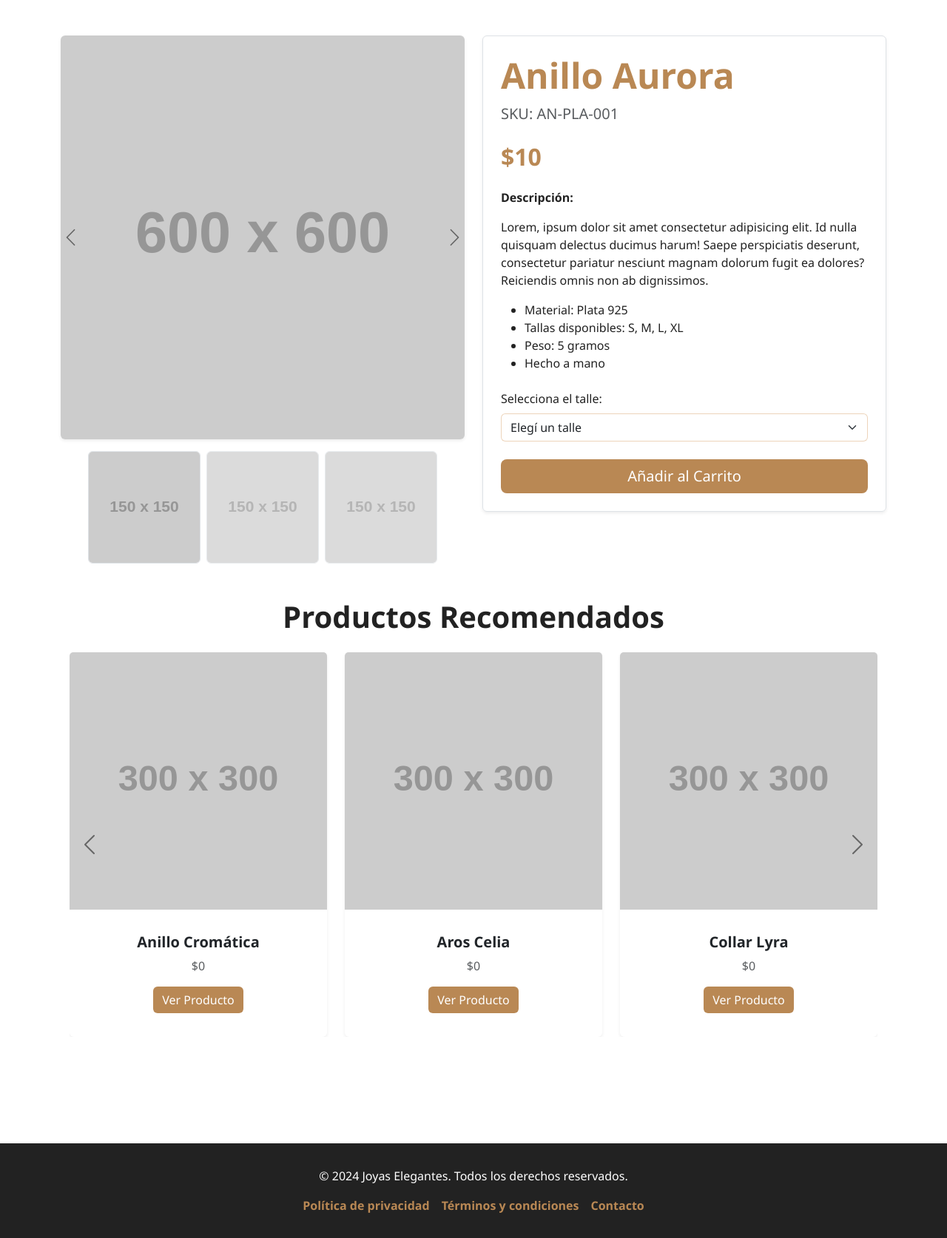
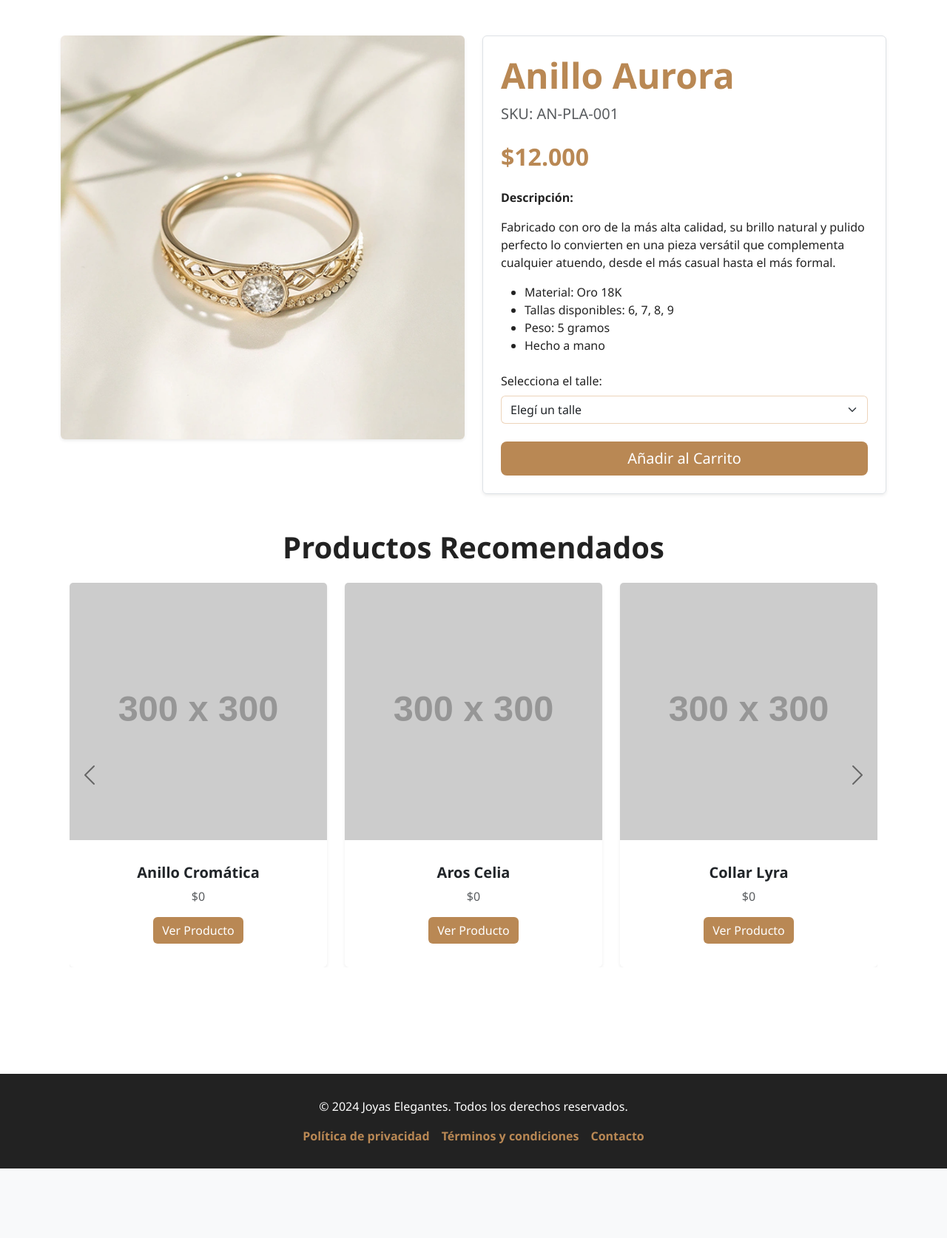
Before and after one commit to mlolaserrano/luzia, a PHP site: page /detalle_producto.html in a window 1280 px wide. Shown: the part 74-1748 px from the top of the page at 74% size. After the commit the page ends 1654 px from the top, so only its background shows below. Run offline with PHP 8.4, Linux system fonts and the light colour scheme; grey boxes labelled with a size stand in for pictures from a placeholder-image service; some libraries are stand-ins or nearby versions; some web fonts are replaced.

Commit message:
modificación html y css
saco carrusel y dejo la imagen estática

```diff
--- a/detalle_producto.html
+++ b/detalle_producto.html
@@ -1,25 +1,17 @@
 <!DOCTYPE html>
 <html lang="es">
+
 <head>
   <meta charset="UTF-8" />
   <meta name="viewport" content="width=device-width, initial-scale=1" />
   <title> Anillo Aurora | Luzia</title>
-    <link
-      href="https://cdn.jsdelivr.net/npm/bootstrap@5.3.8/dist/css/bootstrap.min.css"
-      rel="stylesheet"
-      crossorigin="anonymous"
-    />
-    <link
-      href="https://cdn.jsdelivr.net/npm/bootstrap-icons@1.10.5/font/bootstrap-icons.css"
-      rel="stylesheet"
-    />
+  <link href="https://cdn.jsdelivr.net/npm/bootstrap@5.3.8/dist/css/bootstrap.min.css" rel="stylesheet"
+    crossorigin="anonymous" />
+  <link href="https://cdn.jsdelivr.net/npm/bootstrap-icons@1.10.5/font/bootstrap-icons.css" rel="stylesheet" />
   <link rel="stylesheet" href="style.css" />
   <link rel="preconnect" href="https://fonts.googleapis.com" />
   <link rel="preconnect" href="https://fonts.gstatic.com" crossorigin />
-    <link
-      href="https://fonts.googleapis.com/css2?family=Asimovian&display=swap"
-      rel="stylesheet"
-    />
+  <link href="https://fonts.googleapis.com/css2?family=Asimovian&display=swap" rel="stylesheet" />
 </head>
 
 <body>
@@ -32,14 +24,8 @@
         <a class="navbar-brand navbar-brand-top" href="index.html">LUZIA</a>
 
         <!-- Toggler abre el panel derecho -->
-          <button
-            class="navbar-toggler ms-auto"
-            type="button"
-            data-bs-toggle="offcanvas"
-            data-bs-target="#menuRight"
-            aria-controls="menuRight"
-            aria-label="Toggle navigation"
-          >
+        <button class="navbar-toggler ms-auto" type="button" data-bs-toggle="offcanvas" data-bs-target="#menuRight"
+          aria-controls="menuRight" aria-label="Toggle navigation">
           <span class="navbar-toggler-icon"></span>
         </button>
 
@@ -53,23 +39,15 @@
               <a class="nav-link" href="productos_anillos.html">Anillos</a>
             </li>
             <li class="nav-item">
-                <a class="nav-link" href="producto_brazaletes.html"
-                  >Brazaletes</a
-                >
+              <a class="nav-link" href="producto_brazaletes.html">Brazaletes</a>
             </li>
             <li class="nav-item">
               <a class="nav-link" href="productos_collares.html">Collares</a>
             </li>
           </ul>
           <div class="d-flex ms-lg-auto">
-              <a class="btn icon-btn" href="login.html" aria-label="Usuario"
-                ><i class="bi bi-person"></i
-              ></a>
-              <a
-                class="btn icon-btn position-relative"
-                href="carrito.html"
-                aria-label="Carrito"
-              >
+            <a class="btn icon-btn" href="login.html" aria-label="Usuario"><i class="bi bi-person"></i></a>
+            <a class="btn icon-btn position-relative" href="carrito.html" aria-label="Carrito">
               <i class="bi bi-cart"></i><span class="cart-counter">0</span>
             </a>
           </div>
@@ -78,20 +56,11 @@
     </nav>
 
     <!-- Offcanvas móvil a la derecha -->
-      <div
-        class="offcanvas offcanvas-end"
-        tabindex="-1"
-        id="menuRight"
-        aria-labelledby="menuRightLabel"
-      >
+    <div class="offcanvas offcanvas-end" tabindex="-1" id="menuRight" aria-labelledby="menuRightLabel">
       <div class="offcanvas-header justify-content-center">
         <h5 class="offcanvas-title" id="menuRightLabel">LUZIA</h5>
-          <button
-            type="button"
-            class="btn-close position-absolute end-0 me-3"
-            data-bs-dismiss="offcanvas"
-            aria-label="Close"
-          ></button>
+        <button type="button" class="btn-close position-absolute end-0 me-3" data-bs-dismiss="offcanvas"
+          aria-label="Close"></button>
       </div>
 
       <div class="offcanvas-body">
@@ -103,14 +72,10 @@
             <a class="nav-link py-2" href="productos_anillos.html">Anillos</a>
           </li>
           <li class="nav-item">
-              <a class="nav-link py-2" href="producto_brazaletes.html"
-                >Brazaletes</a
-              >
+            <a class="nav-link py-2" href="producto_brazaletes.html">Brazaletes</a>
           </li>
           <li class="nav-item">
-              <a class="nav-link py-2" href="productos_collares.html"
-                >Collares</a
-              >
+            <a class="nav-link py-2" href="productos_collares.html">Collares</a>
           </li>
         </ul>
 
@@ -127,109 +92,13 @@
     </div>
   </header>
 
-    <!-- CARRUSEL DE IMAGENES  -->
-
+  <!-- IMAGEN 600X600PX-->
   <main class="container my-5">
     <div class="row">
       <div class="col-12 col-md-6">
-          <div
-            id="productCarousel"
-            class="carousel slide"
-            data-bs-ride="carousel"
-          >
-            <div class="carousel-inner rounded shadow-sm">
-              <div class="carousel-item active">
-                <img
-                  src="https://placehold.co/600x600/f0f0f0/333?text=600x600"
-                  class="d-block w-100"
-                  alt="Imagen 1"
-                />
-              </div>
-              <div class="carousel-item">
-                <img
-                  src="https://placehold.co/600x600/f0f0f0/333?text=600x600"
-                  class="d-block w-100"
-                  alt="Imagen 2"
-                />
-              </div>
-              <div class="carousel-item">
-                <img
-                  src="https://placehold.co/600x600/f0f0f0/333?text=600x600"
-                  class="d-block w-100"
-                  alt="Imagen 3"
-                />
-              </div>
-            </div>
-
-            <button
-              class="carousel-control-prev"
-              type="button"
-              data-bs-target="#productCarousel"
-              data-bs-slide="prev"
-            >
-              <span
-                class="carousel-control-prev-icon"
-                aria-hidden="true"
-              ></span>
-              <span class="visually-hidden">Anterior</span>
-            </button>
-            <button
-              class="carousel-control-next"
-              type="button"
-              data-bs-target="#productCarousel"
-              data-bs-slide="next"
-            >
-              <span
-                class="carousel-control-next-icon"
-                aria-hidden="true"
-              ></span>
-              <span class="visually-hidden">Siguiente</span>
-            </button>
-          </div>
-
-<!--  MINIATURAS CARRUSEL -->
-
-          <div class="d-flex justify-content-center mt-3 gap-2">
-            <button
-              type="button"
-              data-bs-target="#productCarousel"
-              data-bs-slide-to="0"
-              class="active thumbnail-btn"
-              aria-current="true"
-              aria-label="Slide 1"
-            >
-              <img
-                src="https://placehold.co/150x150/f0f0f0/333?text=150x150"
-                class="img-fluid rounded border"
-                alt="Miniatura 1"
-              />
-            </button>
-            <button
-              type="button"
-              data-bs-target="#productCarousel"
-              data-bs-slide-to="1"
-              class="thumbnail-btn"
-              aria-label="Slide 2"
-            >
-              <img
-                src="https://placehold.co/150x150/f0f0f0/333?text=150x150"
-                class="img-fluid rounded border"
-                alt="Miniatura 2"
-              />
-            </button>
-            <button
-              type="button"
-              data-bs-target="#productCarousel"
-              data-bs-slide-to="2"
-              class="thumbnail-btn"
-              aria-label="Slide 3"
-            >
-              <img
-                src="https://placehold.co/150x150/f0f0f0/333?text=150x150"
-                class="img-fluid rounded border"
-                alt="Miniatura 3"
-              />
-            </button>
+        <div class="text-center mb-3">
+          <img src="img/anillo_piedra_3.png" class="img-fluid rounded shadow-sm"
+            alt="Imagen principal del producto">
         </div>
       </div>
 
@@ -237,10 +106,7 @@
 
       <div class="col-12 col-md-6 mt-4 mt-md-0">
         <div class="product-info p-4 border rounded shadow-sm">
-            <h1
-              class="display-5 fw-bold mb-2"
-              style="color: var(--color-primario)"
-            >
+          <h1 class="display-5 fw-bold mb-2" style="color: var(--color-primario)">
             Anillo Aurora
           </h1>
           <p class="lead text-muted mb-3" style="color: var(--color-texto)">
@@ -248,7 +114,7 @@
           </p>
 
           <h2 class="fw-bold my-4" style="color: var(--color-primario)">
-              $10
+            $12.000
           </h2>
 
           <div class="mb-4">
@@ -256,14 +122,12 @@
               <strong>Descripción:</strong>
             </p>
             <p style="color: var(--color-texto)">
-                Lorem, ipsum dolor sit amet consectetur adipisicing elit. Id
-                nulla quisquam delectus ducimus harum! Saepe perspiciatis
-                deserunt, consectetur pariatur nesciunt magnam dolorum fugit ea
-                dolores? Reiciendis omnis non ab dignissimos.
+              Fabricado con oro de la más alta calidad, su brillo natural y pulido perfecto lo convierten en una pieza
+              versátil que complementa cualquier atuendo, desde el más casual hasta el más formal.
             </p>
             <ul style="color: var(--color-texto)">
-                <li>Material: Plata 925</li>
-                <li>Tallas disponibles: S, M, L, XL</li>
+              <li>Material: Oro 18K</li>
+              <li>Tallas disponibles: 6, 7, 8, 9</li>
               <li>Peso: 5 gramos</li>
               <li>Hecho a mano</li>
             </ul>
@@ -271,22 +135,13 @@
 
           <!-- SELECCIÓN DE TALEE -->
           <div class="mb-4">
-              <label
-                for="size-select"
-                class="form-label"
-                style="color: var(--color-texto)"
-                >Selecciona el talle:</label
-              >
-              <select
-                class="form-select"
-                id="size-select"
-                style="border-color: var(--color-acento)"
-              >
+            <label for="size-select" class="form-label" style="color: var(--color-texto);">Selecciona el talle:</label>
+            <select class="form-select" id="size-select" style="border-color: var(--color-acento);">
               <option selected>Elegí un talle</option>
-                <option value="S">S</option>
-                <option value="M">M</option>
-                <option value="L">L</option>
-                <option value="L">XL</option>
+              <option value="6">6</option>
+              <option value="7">7</option>
+              <option value="8">8</option>
+              <option value="9">9</option>
             </select>
           </div>
           <!-- BOTÓN AÑADIR AL CARRITO  -->
@@ -307,23 +162,14 @@
         Productos Recomendados
       </h2>
 
-        <div
-          id="relatedProductsCarousel"
-          class="carousel slide"
-          data-bs-ride="carousel"
-        >
+      <div id="relatedProductsCarousel" class="carousel slide" data-bs-ride="carousel">
         <div class="carousel-inner">
           <div class="carousel-item active">
-              <div
-                class="row row-cols-1 row-cols-md-3 g-4 justify-content-center"
-              >
+            <div class="row row-cols-1 row-cols-md-3 g-4 justify-content-center">
               <div class="col">
                 <div class="card h-100 product-card shadow-sm">
-                    <img
-                      src="https://placehold.co/300x300/f0f0f0/333?text=300x300"
-                      class="card-img-top"
-                      alt="Anillo de Oro"
-                    />
+                  <img src="https://placehold.co/300x300/f0f0f0/333?text=300x300" class="card-img-top"
+                    alt="Anillo de Oro" />
                   <div class="card-body text-center">
                     <h5 class="card-title fw-bold">Anillo Cromática</h5>
                     <p class="card-text text-muted">$0</p>
@@ -333,11 +179,8 @@
               </div>
               <div class="col">
                 <div class="card h-100 product-card shadow-sm">
-                    <img
-                      src="https://placehold.co/300x300/f0f0f0/333?text=300x300"
-                      class="card-img-top"
-                      alt="Aretes de Perlas"
-                    />
+                  <img src="https://placehold.co/300x300/f0f0f0/333?text=300x300" class="card-img-top"
+                    alt="Aretes de Perlas" />
                   <div class="card-body text-center">
                     <h5 class="card-title fw-bold">Aros Celia</h5>
                     <p class="card-text text-muted">$0</p>
@@ -347,11 +190,8 @@
               </div>
               <div class="col">
                 <div class="card h-100 product-card shadow-sm">
-                    <img
-                      src="https://placehold.co/300x300/f0f0f0/333?text=300x300"
-                      class="card-img-top"
-                      alt="Collar con Dije"
-                    />
+                  <img src="https://placehold.co/300x300/f0f0f0/333?text=300x300" class="card-img-top"
+                    alt="Collar con Dije" />
                   <div class="card-body text-center">
                     <h5 class="card-title fw-bold">Collar Lyra</h5>
                     <p class="card-text text-muted">$0</p>
@@ -364,16 +204,11 @@
 
           <!-- PRODUCTOS RECOMENDADOS CARRUSEL -->
           <div class="carousel-item">
-              <div
-                class="row row-cols-1 row-cols-md-3 g-4 justify-content-center"
-              >
+            <div class="row row-cols-1 row-cols-md-3 g-4 justify-content-center">
               <div class="col">
                 <div class="card h-100 product-card shadow-sm">
-                    <img
-                      src="https://placehold.co/300x300/f0f0f0/333?text=300x300"
-                      class="card-img-top"
-                      alt="Brazalete de Plata"
-                    />
+                  <img src="https://placehold.co/300x300/f0f0f0/333?text=300x300" class="card-img-top"
+                    alt="Brazalete de Plata" />
                   <div class="card-body text-center">
                     <h5 class="card-title fw-bold">Brazalete Iris</h5>
                     <p class="card-text text-muted">$0</p>
@@ -383,11 +218,8 @@
               </div>
               <div class="col">
                 <div class="card h-100 product-card shadow-sm">
-                    <img
-                      src="https://placehold.co/300x300/f0f0f0/333?text=300x300"
-                      class="card-img-top"
-                      alt="Anillo con Zafiro"
-                    />
+                  <img src="https://placehold.co/300x300/f0f0f0/333?text=300x300" class="card-img-top"
+                    alt="Anillo con Zafiro" />
                   <div class="card-body text-center">
                     <h5 class="card-title fw-bold">Anillo Cloe</h5>
                     <p class="card-text text-muted">$0</p>
@@ -397,11 +229,8 @@
               </div>
               <div class="col">
                 <div class="card h-100 product-card shadow-sm">
-                    <img
-                      src="https://placehold.co/300x300/f0f0f0/333?text=300x300"
-                      class="card-img-top"
-                      alt="Aretes de Oro Rosa"
-                    />
+                  <img src="https://placehold.co/300x300/f0f0f0/333?text=300x300" class="card-img-top"
+                    alt="Aretes de Oro Rosa" />
                   <div class="card-body text-center">
                     <h5 class="card-title fw-bold">Aros Amaré</h5>
                     <p class="card-text text-muted">$0</p>
@@ -413,21 +242,13 @@
           </div>
         </div>
 
-          <button
-            class="carousel-control-prev"
-            type="button"
-            data-bs-target="#relatedProductsCarousel"
-            data-bs-slide="prev"
-          >
+        <button class="carousel-control-prev" type="button" data-bs-target="#relatedProductsCarousel"
+          data-bs-slide="prev">
           <span class="carousel-control-prev-icon" aria-hidden="true"></span>
           <span class="visually-hidden">Anterior</span>
         </button>
-          <button
-            class="carousel-control-next"
-            type="button"
-            data-bs-target="#relatedProductsCarousel"
-            data-bs-slide="next"
-          >
+        <button class="carousel-control-next" type="button" data-bs-target="#relatedProductsCarousel"
+          data-bs-slide="next">
           <span class="carousel-control-next-icon" aria-hidden="true"></span>
           <span class="visually-hidden">Siguiente</span>
         </button>
@@ -446,9 +267,8 @@
     </div>
   </footer>
 
-    <script
-      src="https://cdn.jsdelivr.net/npm/bootstrap@5.3.8/dist/js/bootstrap.bundle.min.js"
-      crossorigin="anonymous"
-    ></script>
+  <script src="https://cdn.jsdelivr.net/npm/bootstrap@5.3.8/dist/js/bootstrap.bundle.min.js"
+    crossorigin="anonymous"></script>
 </body>
+
 </html>
--- a/style.css
+++ b/style.css
@@ -391,32 +391,6 @@ a {
 }
 
 
-/* Esto es para no tener el borde negro en detalle de produ */
-.thumbnail-btn {
-  border: none;
-  background: none;
-  padding: 0;
-  opacity: 0.7;
-  transition: opacity 0.3s ease, border 0.3s ease;
-}
-
-
-/* Estilo para la miniatura activa */
-.thumbnail-btn.active {
-  opacity: 1;
-}
-
-
-.thumbnail-btn img {
-  border: 2px solid transparent;
-}
-
-
-.thumbnail-btn.active img {
-  border-color: var(--color-primario);
-}
-
-
 /*
     Productos recomendados
 */
```
Lines whose indentation alone changed are shown as unchanged.
